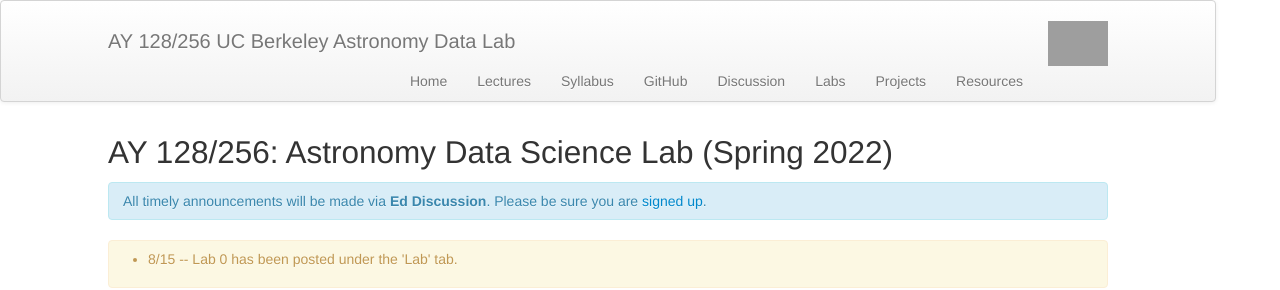
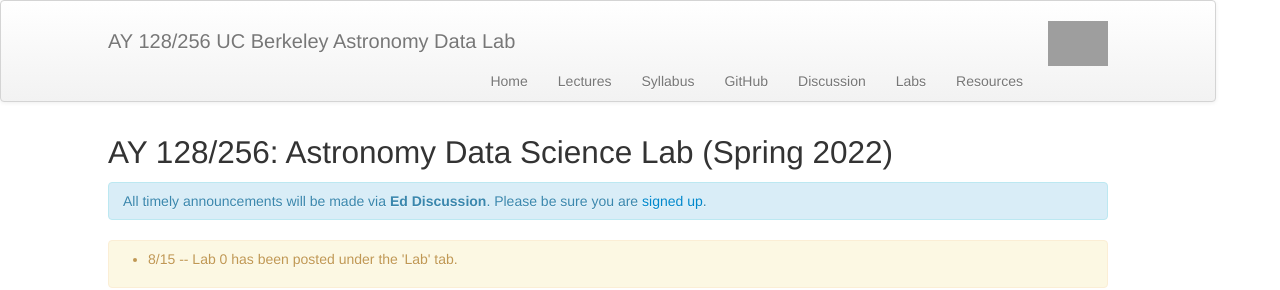
Before and after one commit to ucb-datalab/ucb-datalab.github.io, a Jekyll site: the page built from index.md, in a window 1280 px wide. Shown: the top 290 px of the page. Built offline with Jekyll 4.4.1, drawn with Linux system fonts in a browser that asks for light colours; grey boxes are pictures that could not be loaded.

Commit message:
Getting rid of Projects menu item.

```diff
--- a/_includes/themes/twitter/default.html
+++ b/_includes/themes/twitter/default.html
@@ -42,7 +42,7 @@
               <li><a href="https://github.com/ucb-datalab/">GitHub</a></li>
 	      <li><a href="https://edstem.org/us/courses/25141/discussion/">Discussion</a></li>
               <li><a href="{{ BASE_PATH }}/pages/labs.html">Labs</a></li>
-              <li><a href="{{ BASE_PATH }}/pages/projects.html">Projects</a></li>
+              <!-- <li><a href="{{ BASE_PATH }}/pages/projects.html">Projects</a></li> -->
               <li><a href="{{ BASE_PATH }}/pages/resources.html">Resources</a></li>
           </ul>
         </div>
```
